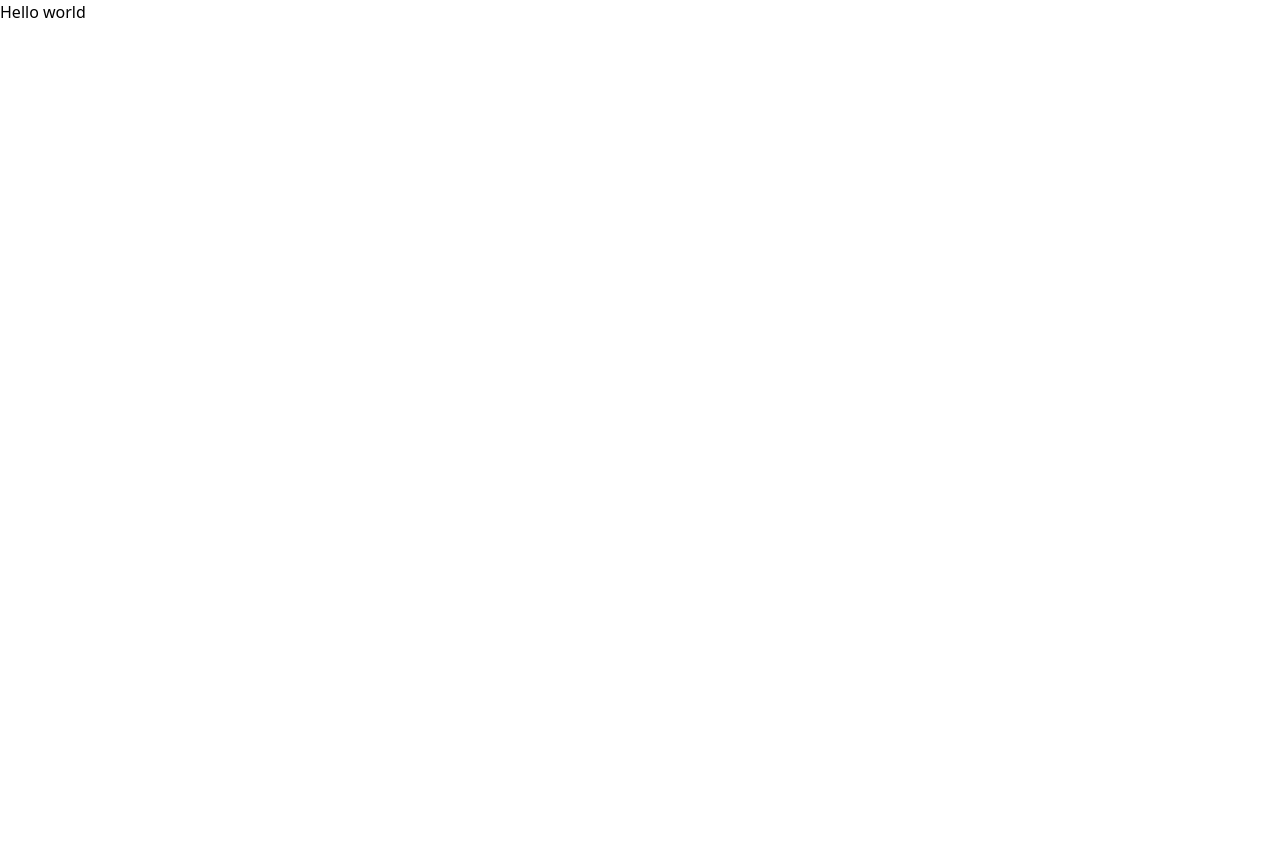
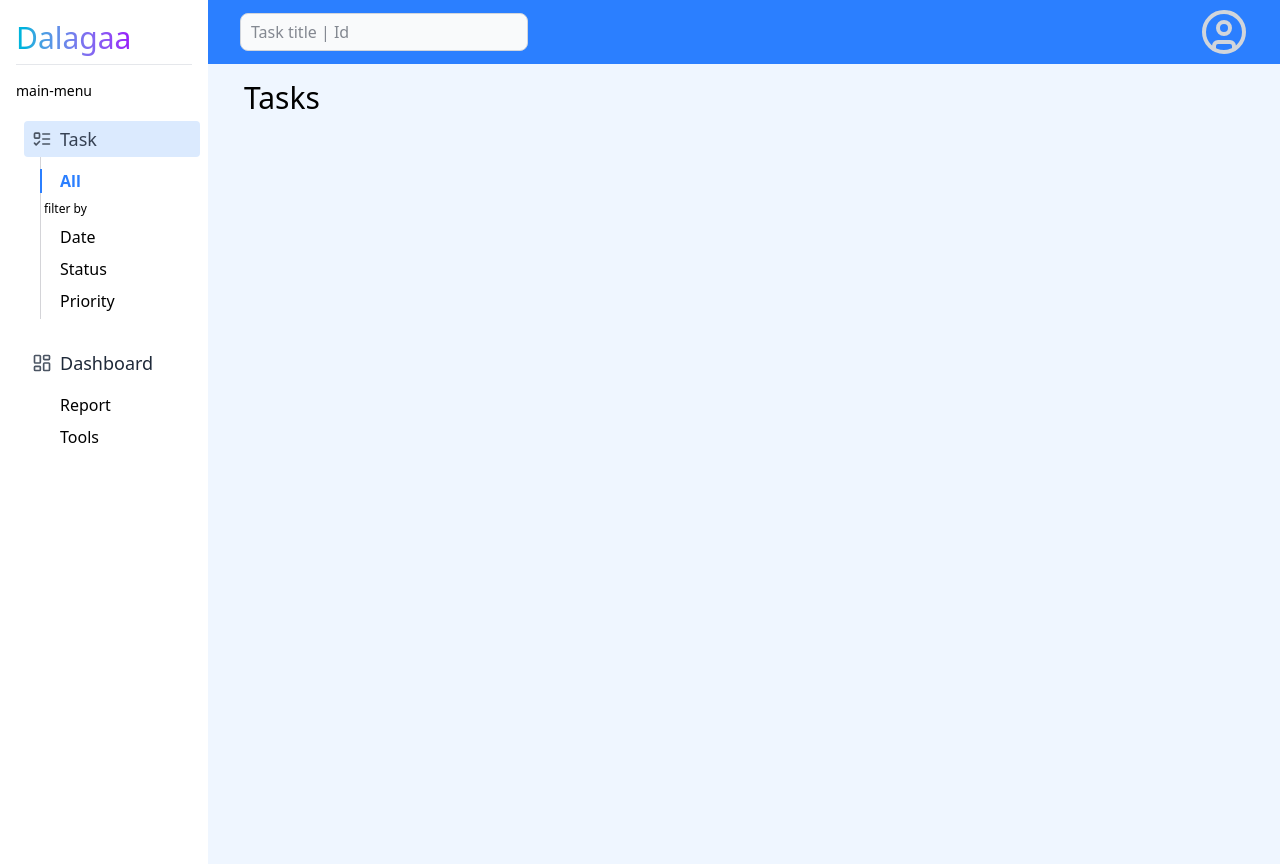
Before and after one commit to aposte7/task_managment-v2, a React (Vite) app: page / in a window 1280 px wide. Before the commit the page ends 800 px from the top, so only its background shows below. Built offline with nearby package versions, Linux system fonts and the light colour scheme.

Commit message:
implement TaskLayout

```diff
--- a/src/App.jsx
+++ b/src/App.jsx
@@ -1,5 +1,11 @@
+import TaskLayout from "./ui/TaskLayout";
+
 function App() {
-  return <div className="">Hello world</div>;
+  return (
+    <div className="">
+      <TaskLayout />
+    </div>
+  );
 }
 
 export default App;
--- a/src/components/NavBar.jsx
+++ b/src/components/NavBar.jsx
@@ -1,5 +1,22 @@
+import { CircleUser } from "lucide-react";
+
 function NavBar() {
-  return <div></div>;
+  return (
+    <div className="sticky top-0 left-0 flex w-full items-center justify-between bg-blue-500 px-8 py-2">
+      <input
+        type="search"
+        id="search"
+        name="q"
+        className="block w-72 rounded-lg border border-gray-300 bg-gray-50 px-2.5 py-1.5 text-base text-gray-900 focus:border-blue-500 focus:ring-blue-500 focus:outline-none"
+        placeholder="Task title | Id"
+        required
+      />
+
+      <div className="h-12 w-12 rounded-full">
+        <CircleUser size={48} color="#D1D5DB" />
+      </div>
+    </div>
+  );
 }
 
 export default NavBar;
--- a/src/components/SideBar.jsx
+++ b/src/components/SideBar.jsx
@@ -1,5 +1,48 @@
+import { LayoutDashboard, ListTodo } from "lucide-react";
+
 function SideBar() {
-  return <div></div>;
+  return (
+    <aside className="sticky top-0 left-0 col-span-1 row-span-2 min-h-dvh divide-y-1 divide-solid divide-gray-200 self-start bg-white px-4 py-3">
+      <a href="#" className="block py-2 text-3xl font-semibold">
+        <span className="bg-gradient-to-r from-cyan-500 to-purple-600 bg-clip-text text-3xl font-medium text-transparent">
+          Dalagaa
+        </span>
+      </a>
+
+      <div className="relative space-y-8 pt-14">
+        <span className="absolute top-4 -left-0 text-sm font-medium">
+          main-menu
+        </span>
+        <div className="task translate-x-2">
+          <div className="flex items-center gap-2 rounded-sm bg-blue-100 px-2 py-1">
+            <ListTodo size={20} color="#4B5563" />
+            <div className="text-lg font-medium text-gray-700">Task</div>
+          </div>
+
+          <div className="relative mx-auto w-30 space-y-2 px-2 pt-3 before:absolute before:top-0 before:-left-3 before:h-[104%] before:w-[1px] before:bg-zinc-300">
+            <div className="relative font-semibold text-blue-500 before:absolute before:top-0 before:-left-[20.5px] before:z-20 before:h-full before:w-[2px] before:bg-blue-500">
+              All
+            </div>
+            <div className="relative -left-4 text-xs">filter by</div>
+            <div>Date</div>
+            <div>Status</div>
+            <div>Priority</div>
+          </div>
+        </div>
+        <div className="task translate-x-2">
+          <div className="flex items-center gap-2 px-2 py-1">
+            <LayoutDashboard size={20} color="#4B5563" />
+            <div className="text-lg font-medium text-gray-800">Dashboard</div>
+          </div>
+
+          <div className="mx-auto w-30 space-y-2 px-2 pt-3">
+            <div>Report</div>
+            <div>Tools</div>
+          </div>
+        </div>
+      </div>
+    </aside>
+  );
 }
 
 export default SideBar;
--- a/src/features/Tasks/TaskHome.jsx
+++ b/src/features/Tasks/TaskHome.jsx
@@ -1,5 +1,17 @@
 function TaskHome() {
-  return <div></div>;
+  return (
+    <main className="col-start-2 h-dvh w-full bg-blue-50 px-4">
+      <div className="px-5 py-4">
+        <h1 className="text-3xl font-medium">Tasks</h1>
+      </div>
+
+      {/* <div className="mx-auto h-35 w-[40rem] rounded-xl bg-indigo-300 px-4 py-4">
+        <h2 className="text-3xl font-medium">
+          <span>Welcome Back! Kiyyaa</span>
+        </h2>
+      </div> */}
+    </main>
+  );
 }
 
 export default TaskHome;
--- a/src/ui/TaskLayout.jsx
+++ b/src/ui/TaskLayout.jsx
@@ -1,5 +1,17 @@
+import NavBar from "../components/NavBar";
+import SideBar from "../components/SideBar";
+import TaskHome from "../features/Tasks/TaskHome";
+
 function TaskLayout() {
-  return <div></div>;
+  return (
+    <div className="grid grid-cols-[13rem_minmax(0,_1fr)] grid-rows-[auto_1fr]">
+      <SideBar />
+
+      <NavBar />
+
+      <TaskHome />
+    </div>
+  );
 }
 
 export default TaskLayout;
```
